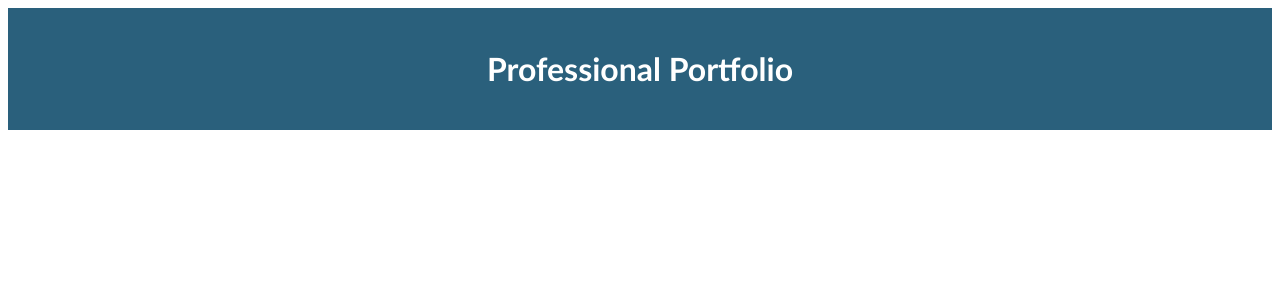
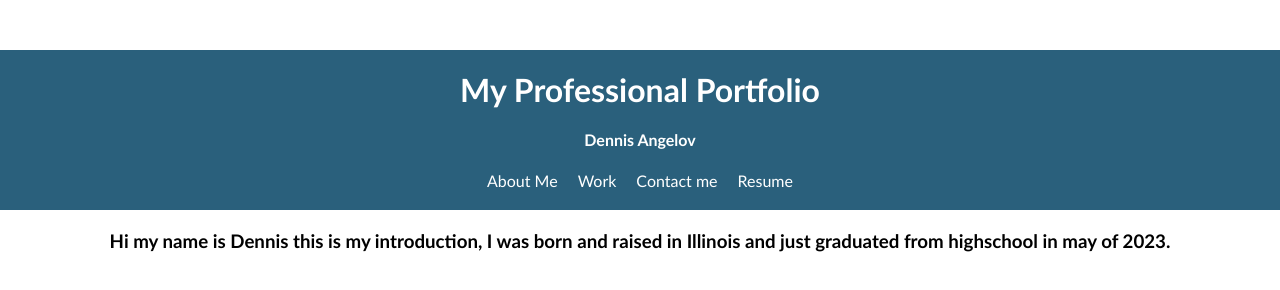
Before and after one commit to Youthfulmaster/professional---portfolio, a plain HTML site: page index.html in a window 1280 px wide. Drawn offline with Linux system fonts and the light colour scheme.

Commit message:
Changing the header and putting in links, also starting about me

```diff
--- a/assets/css/style.css
+++ b/assets/css/style.css
@@ -3,4 +3,49 @@
     font-family: 'Trebuchet MS', 'Lucida Sans Unicode', 'Lucida Grande', 'Lucida Sans', Arial, sans-serif;
     background-color: #2a607c;
     color: #ffffff;
+    text-align: left;
+    margin-top: 50px; /* Adjust margin as needed */
+
 }
+
+.links {
+    text-align: right;
+}
+
+
+body {
+    margin: 0; /* Remove default margin to ensure full-width layout */
+    font-family: 'Trebuchet MS', 'Lucida Sans Unicode', 'Lucida Grande', 'Lucida Sans', Arial, sans-serif;
+}
+
+.header {
+    background-color: #2a607c;
+    color: #ffffff;
+    padding: 20px;
+    text-align: center; /* Center align text */
+}
+
+.header h1 {
+    margin: 0; /* Remove default margin to avoid space at the top */
+}
+
+.links {
+    list-style: none; /* Remove default list styles */
+    padding: 0;
+    display: flex; /* Use flexbox to align items */
+    justify-content: center; /* Center align items horizontally */
+}
+
+.links li {
+    margin: 0 10px; /* Add spacing between list items */
+}
+
+.links a {
+    text-decoration: none;
+    color: #ffffff;
+}
+
+h3 {
+    text-align: center; /* Center align text */
+    margin: 20px 0; /* Add space around the text */
+}
--- a/index.html
+++ b/index.html
@@ -6,21 +6,36 @@
   <meta name="viewport" content="width=device-width, initial-scale=1.0">
   <link rel="stylesheet" href="./assets/css/style.css" />
   <title>Professional Portfolio</title>
-  <style>
-    body {
-        text-align: center;
-    }
 
-    header {
-        margin-top: 50px; /* Adjust margin as needed */
-    }
-</style>
 </head>
 
 
 <body>
+  <!--This is The header-->
   <div class="header">
-  <h1>Professional Portfolio</h1>
+    <h1>My Professional Portfolio</h1>
+    <h4> Dennis Angelov  </h4>
+    <div class="links">
+      <li>
+        <a href="#search-engine-optimization">About Me</a>
+      </li>
+      <li>
+        <a href="#online-reputation-management">Work</a>
+      </li>
+      <li>
+        <a href="#social-media-marketing">Contact me</a>
+      </li>
+      <li>
+        <a href="#social-media-marketing">Resume</a>
+      </li>
+    </div>
+  </div>
+
+
+</div>
+
+<h3> Hi my name is Dennis this is my introduction, I was born and raised in Illinois and just graduated from highschool in may of 2023.
+</h3>
 
 
 
@@ -31,11 +46,7 @@
 
 
 
-</div>
-</body>
 
 
-
-
-
+</body>
 </html>
```
